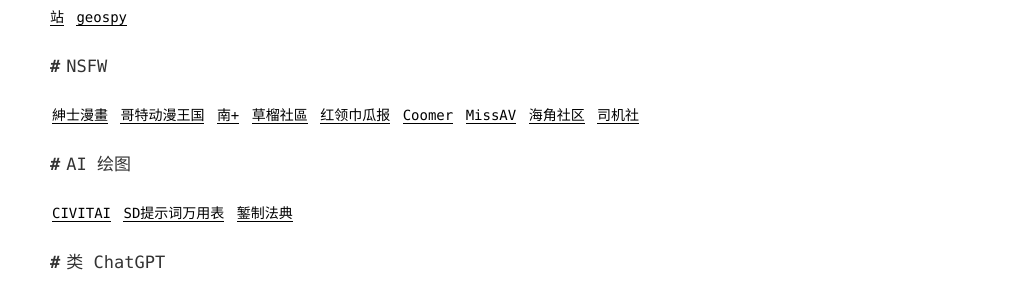
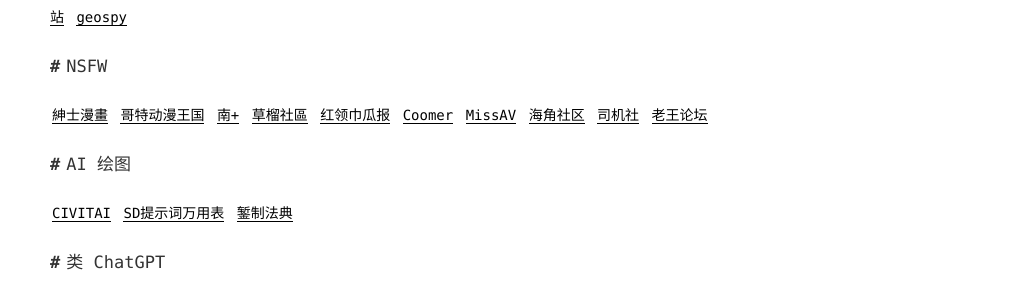
Before and after one commit to admans/admans.github.io, a Jekyll site: the page built from pages/navi.md, in a window 1280 px wide. Shown: the part 1203-1501 px from the top of the page, without its empty margins (250-1280 px from the left). Built offline with Jekyll 4.4.1, drawn with Linux system fonts in a browser that asks for light colours.

Commit message:
Update navi.md

```diff
--- a/pages/navi.md
+++ b/pages/navi.md
@@ -41,7 +41,7 @@ title: 导航
 
 ## NSFW
 
-[紳士漫畫](https://www.wnacg.com/ "紳士漫畫") [哥特动漫王国](https://www.gtloli.gay/ "哥特动漫王国") [南+](https://south-plus.net/ "南+") [草榴社區](https://t66y.com/ "草榴社區") [红领巾瓜报](https://hlj.fun/ "红领巾瓜报") [Coomer](https://coomer.su/ "Coomer") [MissAV](https://missav.com/ "MissAV") [海角社区](https://haijiao.com/ "海角社区") [司机社](https://bitbucket.org/sijishe/sijisheyjdz "司机社")
+[紳士漫畫](https://www.wnacg.com/ "紳士漫畫") [哥特动漫王国](https://www.gtloli.gay/ "哥特动漫王国") [南+](https://south-plus.net/ "南+") [草榴社區](https://t66y.com/ "草榴社區") [红领巾瓜报](https://hlj.fun/ "红领巾瓜报") [Coomer](https://coomer.su/ "Coomer") [MissAV](https://missav.com/ "MissAV") [海角社区](https://haijiao.com/ "海角社区") [司机社](https://bitbucket.org/sijishe/sijisheyjdz "司机社") [老王论坛](https://laowang.vip "老王论坛")
 
 ## AI 绘图
 
```
